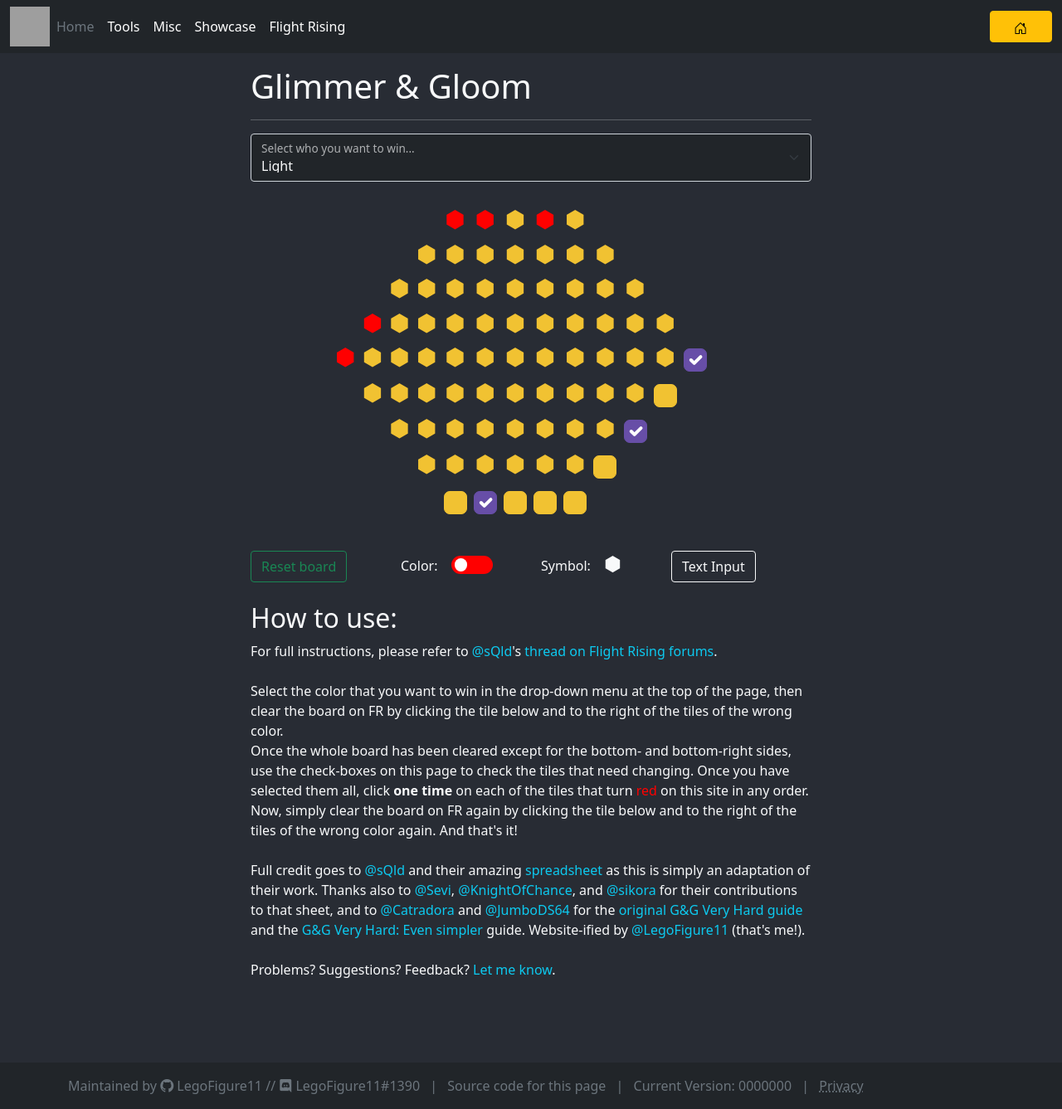
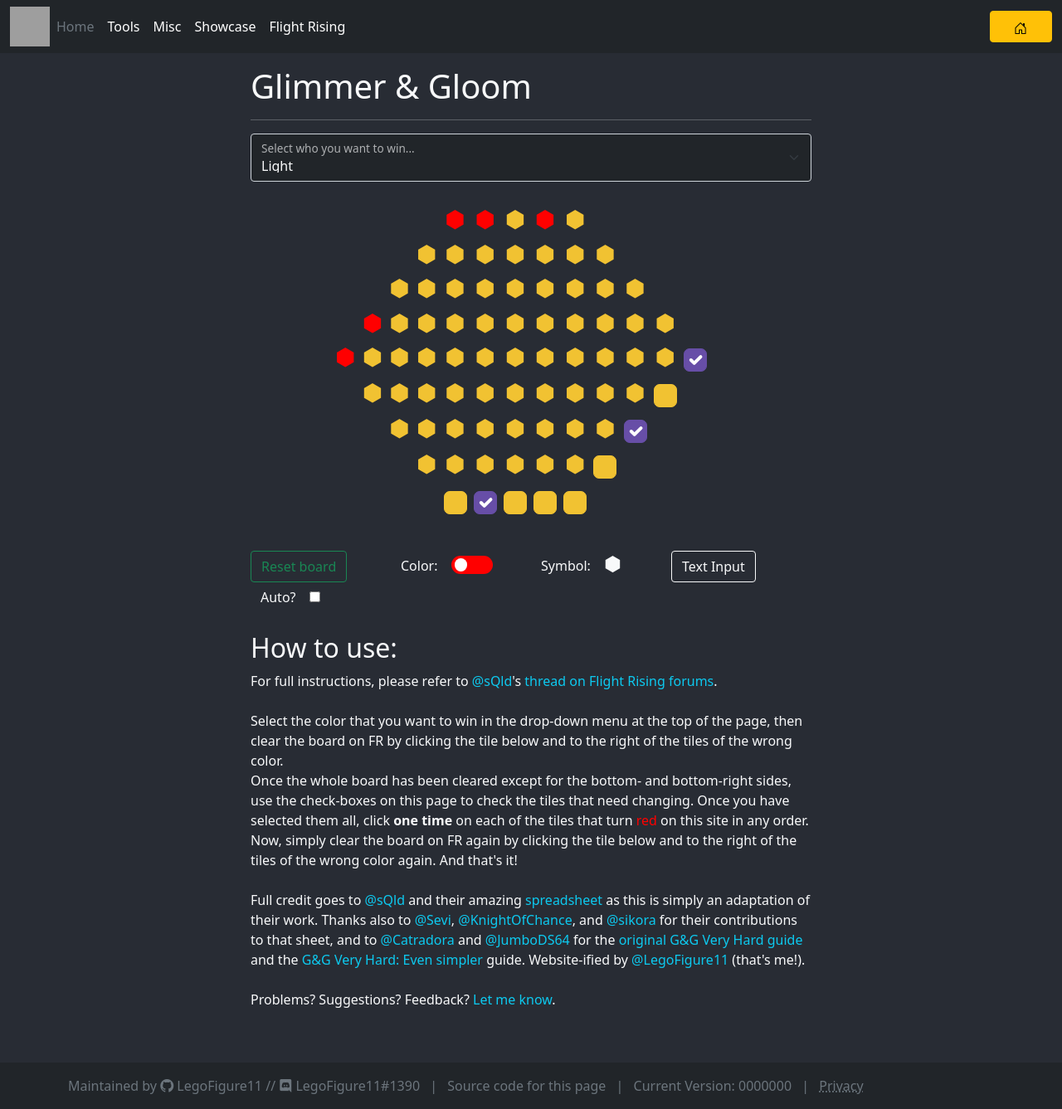
Before and after one commit to LegoFigure11/legofigure11.github.io, a Jekyll site: the page built from fr/glimmer-and-gloom/index.html, in a window 1280 px wide and 1337 px high. Shown: the whole window at 83% size. Built offline with Jekyll 4.4.1, drawn with Linux system fonts in a browser that asks for light colours; comment, search, counter and statistics services are not loaded; grey boxes are pictures that could not be loaded.

Commit message:
Add option to auto-reset on G&G Solver

```diff
--- a/fr/glimmer-and-gloom/index.html
+++ b/fr/glimmer-and-gloom/index.html
@@ -94,7 +94,7 @@ permalink: /fr/glimmer-and-gloom/
           <td>&#x2B22;</td>
           <td>&#x2B22;</td>
           <td>&#x2B22;</td>
-          <td><label for="input8"><input id="input8" class="form-check-input calc-trigger" type="checkbox" value="" checked></label></td>
+          <td><label for="input8"><input id="input8" class="form-check-input calc-trigger timer-trigger" type="checkbox" value="" checked></label></td>
         </tr>
         <tr>
           <td></td>
@@ -108,7 +108,7 @@ permalink: /fr/glimmer-and-gloom/
           <td>&#x2B22;</td>
           <td>&#x2B22;</td>
           <td>&#x2B22;</td>
-          <td><label for="input7"><input id="input7" class="form-check-input calc-trigger" type="checkbox" value=""></label></td>
+          <td><label for="input7"><input id="input7" class="form-check-input calc-trigger timer-trigger" type="checkbox" value=""></label></td>
           <td></td>
         </tr>
         <tr>
@@ -122,7 +122,7 @@ permalink: /fr/glimmer-and-gloom/
           <td>&#x2B22;</td>
           <td>&#x2B22;</td>
           <td>&#x2B22;</td>
-          <td><label for="input6"><input id="input6" class="form-check-input calc-trigger" type="checkbox" value="" checked></label></td>
+          <td><label for="input6"><input id="input6" class="form-check-input calc-trigger timer-trigger" type="checkbox" value="" checked></label></td>
           <td></td>
           <td></td>
         </tr>
@@ -136,7 +136,7 @@ permalink: /fr/glimmer-and-gloom/
           <td>&#x2B22;</td>
           <td>&#x2B22;</td>
           <td>&#x2B22;</td>
-          <td><label for="input5"><input id="input5" class="form-check-input calc-trigger" type="checkbox" value=""></label></td>
+          <td><label for="input5"><input id="input5" class="form-check-input calc-trigger timer-trigger" type="checkbox" value=""></label></td>
           <td></td>
           <td></td>
           <td></td>
@@ -146,11 +146,11 @@ permalink: /fr/glimmer-and-gloom/
           <td></td>
           <td></td>
           <td></td>
-          <td><label for="input0"><input id="input0" class="form-check-input calc-trigger" type="checkbox" value=""></label></td>
-          <td><label for="input1"><input id="input1" class="form-check-input calc-trigger" type="checkbox" value="" checked></label></td>
-          <td><label for="input2"><input id="input2" class="form-check-input calc-trigger" type="checkbox" value=""></label></td>
-          <td><label for="input3"><input id="input3" class="form-check-input calc-trigger" type="checkbox" value=""></label></td>
-          <td><label for="input4"><input id="input4" class="form-check-input calc-trigger" type="checkbox" value=""></label></td>
+          <td><label for="input0"><input id="input0" class="form-check-input calc-trigger timer-trigger" type="checkbox" value=""></label></td>
+          <td><label for="input1"><input id="input1" class="form-check-input calc-trigger timer-trigger" type="checkbox" value="" checked></label></td>
+          <td><label for="input2"><input id="input2" class="form-check-input calc-trigger timer-trigger" type="checkbox" value=""></label></td>
+          <td><label for="input3"><input id="input3" class="form-check-input calc-trigger timer-trigger" type="checkbox" value=""></label></td>
+          <td><label for="input4"><input id="input4" class="form-check-input calc-trigger timer-trigger" type="checkbox" value=""></label></td>
           <td></td>
           <td></td>
           <td></td>
@@ -165,6 +165,8 @@ permalink: /fr/glimmer-and-gloom/
 <div class="w-100 d-flex row justify-content-center">
   <div class="col-md">
     <button type="button" class="btn btn-outline-success" onclick="reset()">Reset board</button>
+    <label style="padding: .375rem 0.75rem" for="auto-reset-check">Auto?</label>
+    <input id="auto-reset-check" type="checkbox" style="border-radius: 0.25em" />
   </div>
   <div class="col-md">
     <span><label style="padding: .375rem 0.75rem" label for="color-check">Color:</label></span>
@@ -302,8 +310,12 @@ permalink: /fr/glimmer-and-gloom/
         $("td").css("min-height", "1px");
       }
     }
+
+    $("#auto-reset-check").prop("checked", !!window.localStorage.getItem("autoReset"));
+
     window.color = $("#color-check").prop("checked") ? "#0dcaf0" : "#ff0000";
     window.symbol = $("#symbol-check").html();
+    window.autoReset = $("#auto-reset-check").prop("checked");
     setColor();
     calculate();
   });
@@ -318,6 +330,7 @@ permalink: /fr/glimmer-and-gloom/
   });
 
   $("input:checkbox").change(function() {
+    window.autoReset = $("#auto-reset-check").prop("checked");
     calculate();
     setColor();
   });
@@ -393,7 +406,18 @@ permalink: /fr/glimmer-and-gloom/
 
   $("#text-input-button").click(function() {
     $("#text-input").focus();
-  })
+  });
+
+  $("#auto-reset-check").change(function() {
+    window.localStorage.setItem("autoReset", $("#auto-reset-check").prop("checked"));
+  });
+
+  $(".timer-trigger").change(function() {
+    if (window.autoReset) {
+      clearTimeout(timer);
+      timer = setTimeout(reset, time);
+    }
+  });
 </script>
 
 <link rel="stylesheet" href="./index.css" />
```
Also changed, not shown: other parts of fr/glimmer-and-gloom/index.html (+9 -3 lines).
